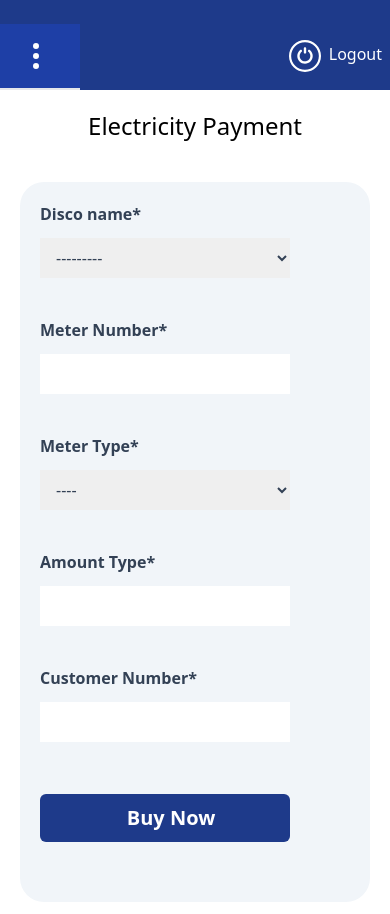
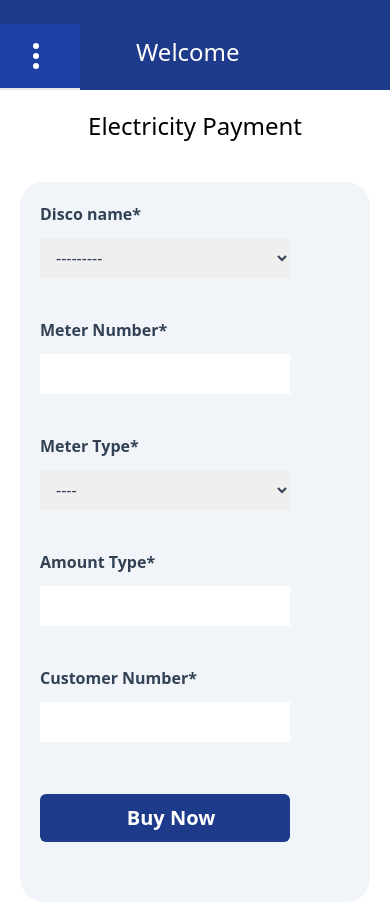
Before and after one commit to white12381/VtuRecharge, a React (Create React App) app: page /electricity in a window 390 px wide. Built offline with nearby package versions, Linux system fonts and the light colour scheme.

Commit message:
adjusted navbar for mobile device

```diff
--- a/src/components/navbar.js
+++ b/src/components/navbar.js
@@ -17,22 +17,23 @@ const setExpandWidth = useContext(menuContext).setExpandWidth;
             setNavbarClick(false);
             }
     }
-return <div className={`bg-blue-900 flex justify-between sticky top-0 left-0 w-full text-white pt-6 transition-all duration-500`}>
+return <div className={`bg-blue-900 flex space-x-14 md:space-x-0 md:justify-between sticky top-0 left-0 w-full text-white pt-6`}>
     <div className={`border-b-2 bg-blue-800/75 p-4   border-0  h-18 ${expandWidth ? 'w-2/3 md:w-1/3 lg:w-80' : 'w-20' }`} id='menu'>     <ThreedotIcon  onClick={toggleMenuClick} className={`w-10 h-8 cursor-pointer ${expandWidth ? 'hidden' : 'block' }`} />
     <div className={`space-x-16  ${expandWidth ? 'flex' : 'hidden'}`} id="hambergMenu">
-        <div className={`text-xl`}>Welcome</div>
+        <div className={`text-xl hidden md:block`}>Welcome</div>
         <div>
             <HambergMenuIcon className='w-10 h-10 cursor-pointer' onClick={toggleMenuClick} />
         </div>
     </div>
     </div>
-    <div className="text-right  cursor-pointer text-md px-2 md:px-10 pt-4" id="logout">
+    <div className="text-right  cursor-pointer text-md px-2 md:px-10 pt-4 hidden md:block" id="logout">
         <svg xmlns="http://www.w3.org/2000/svg" className="mr-2 w-8 h-8 inline-block fill-white"  shape-rendering="geometricPrecision" text-rendering="geometricPrecision"
 image-rendering="optimizeQuality" fill-rule="evenodd" clip-rule="evenodd" viewBox="0 0 512 511.99">
 <path fill-rule="nonzero" d="M256 0c70.68 0 134.7 28.66 181.02 74.98C483.34 121.3 512 185.32 512 256s-28.66 134.69-74.98 181.01C390.7 483.33 326.68 511.99 256 511.99s-134.7-28.66-181.02-74.98C28.66 390.69 0 326.68 0 256c0-70.68 28.66-134.7 74.98-181.02C121.3 28.66 185.32 0 256 0zm-19.16 136.45c0-10.57 8.59-19.16 19.16-19.16s19.16 8.59 19.16 19.16V199c0 10.57-8.59 19.16-19.16 19.16s-19.16-8.59-19.16-19.16v-62.55zm72.94 52.45c-8.17-6.65-9.42-18.69-2.78-26.87 6.65-8.17 18.7-9.42 26.87-2.77 14.26 11.56 25.88 26.2 33.8 42.84 7.67 16.11 11.97 34.14 11.97 53.12 0 34.14-13.85 65.06-36.21 87.42l-1.17 1.08c-22.31 21.74-52.77 35.13-86.26 35.13-34.06 0-64.99-13.86-87.38-36.26-22.41-22.31-36.26-53.23-36.26-87.37 0-18.89 4.29-36.86 11.94-52.97 7.93-16.69 19.53-31.36 33.71-42.9 8.17-6.65 20.22-5.4 26.86 2.77 6.65 8.18 5.4 20.22-2.77 26.87-9.76 7.95-17.76 18.06-23.22 29.57-5.25 11.04-8.2 23.49-8.2 36.66 0 23.56 9.57 44.89 24.99 60.32 15.38 15.47 36.72 24.99 60.33 24.99 23.16 0 44.13-9.18 59.44-24.05l.89-.94c15.42-15.43 24.99-36.76 24.99-60.32 0-13.15-2.96-25.59-8.23-36.66a85.591 85.591 0 0 0-23.31-29.66zm102.97-89.65C372.64 59.15 317.21 34.33 256 34.33c-61.21 0-116.64 24.82-156.75 64.92-40.1 40.11-64.92 95.54-64.92 156.75 0 61.21 24.82 116.63 64.92 156.74 40.11 40.1 95.54 64.92 156.75 64.92 61.21 0 116.64-24.82 156.75-64.92 40.1-40.11 64.92-95.53 64.92-156.74 0-61.21-24.82-116.64-64.92-156.75z"/>
 </svg>
         Logout
     </div>
+    <div className={`text-2xl block mt-3 md:hidden`}>Welcome</div>
 </div>
 }
 
--- a/src/components/sidebar.js
+++ b/src/components/sidebar.js
@@ -20,7 +20,7 @@ const mouseLeave = () => {
     setExpandWidth(false);
     }
 }
-return <div className={`bg-slate-700 transition-all duration-500 lg:h-5/6 h-[90vh] fixed top-18  font-bold flex flex-col  space-y-10 py-10 ${expandWidth ? 'w-58 md:w-92 lg:w-80' : 'w-20' }  ${expandWidth ? 'flex' : 'hidden md:flex'}  overflow-auto`}  onMouseEnter={mouseEnter} onMouseLeave={mouseLeave}>
+return <div className={`bg-slate-700 transition-all duration-500 ease-linear  lg:h-5/6 h-[90vh] fixed top-18  font-bold flex flex-col  space-y-10 py-10 ${expandWidth ? 'w-58 md:w-92 lg:w-80' : 'w-20' }  ${expandWidth ? 'flex' : 'hidden md:flex'}  overflow-auto`}  onMouseEnter={mouseEnter} onMouseLeave={mouseLeave}>
 <Link to='/dashboard' className="text-white mx-auto cursor-pointer flex space-x-4 hover:bg-slate-500/50 p-3 hover:rounded-lg">
     <div>
     <HomeIcon className="w-10 h-10 mx-auto"/>
```
